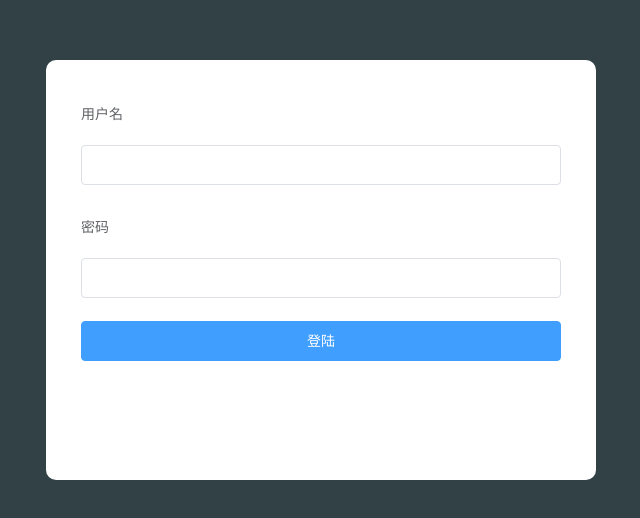
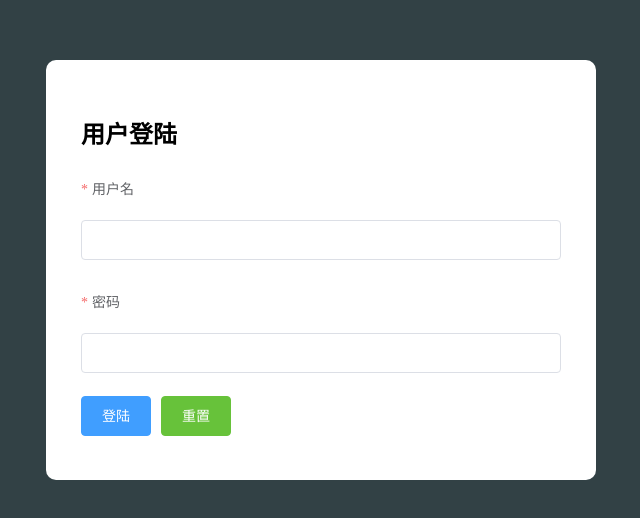
Before and after one commit to liujian0926/manager, a Vue app: page /#/login in a window 1280 px wide. Shown: the part 130-648 px from the top of the page, without its empty margins (319-959 px from the left). Built offline with nearby package versions, Linux system fonts and the light colour scheme.

Commit message:
完成登陆验证

```diff
--- a/src/components/login.vue
+++ b/src/components/login.vue
@@ -1,15 +1,17 @@
 <template>
 <div class="login">
     <div class="box">
-        <el-form  label-width="80px" label-position='top' >
-            <el-form-item label="用户名">
-              <el-input ></el-input>
+        <h2>用户登陆</h2>
+        <el-form  label-width="80px" label-position='top' :model="loginForm" :rules="rules" ref="loginForm">
+            <el-form-item label="用户名" prop='username'>
+              <el-input v-model="loginForm.username"></el-input>
             </el-form-item>
-            <el-form-item label="密码">
-              <el-input ></el-input>
+            <el-form-item label="密码" prop="password">
+              <el-input v-model="loginForm.password"></el-input>
             </el-form-item>
             <el-form-item>
-           <el-button type="primary" class="login-btn" >登陆</el-button>
+           <el-button type="primary"  @click="submit('loginForm')" >登陆</el-button>
+           <el-button type="success" @click="resetForm('loginForm')">重置</el-button>
            </el-form-item>
         </el-form>
     </div>
@@ -18,7 +20,46 @@
 
 <script>
 export default {
-    name:'login'
+    name:'login',
+    data () {
+        return {
+            // 表单数据
+            loginForm:{
+                username:'',
+                password:''
+            },
+            // 扁担验证规则
+            rules:{
+                username:[
+                    {required:true,message:'请输入用户名',trigger:'blur'},
+                    {min:6,message:'长度在6-20个字符',trigger:'blur'}
+                    ],
+                password:[
+                    {required:true,message:'请输入用密码',trigger:'blur'},
+                    {min:6,message:'长度在6-20个字符',trigger:'blur'}
+                    ]
+            }
+        }
+    },
+    // 方法
+    methods: {
+         submit(formName) {
+        this.$refs[formName].validate((valid) => {
+          if (valid) {
+            // 成功
+
+          } else {
+            //   失败
+            this.$message.error('数据格式错误')
+            return false;
+          }
+        });
+      },
+      resetForm(formName) {
+        this.$refs[formName].resetFields();
+      }
+    }
+
 }
 </script>
 <style lang="scss">
@@ -33,6 +74,7 @@ export default {
             height: 420px;
             background-color: white;
             border-radius: 10px;
+            // 怪异盒模型
             box-sizing: border-box;
             padding: 35px;
            .login-btn{
```
